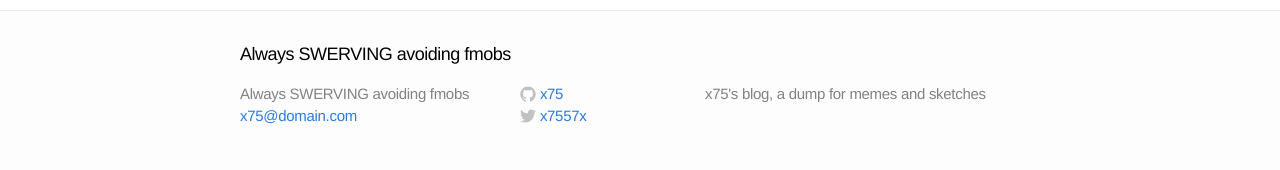
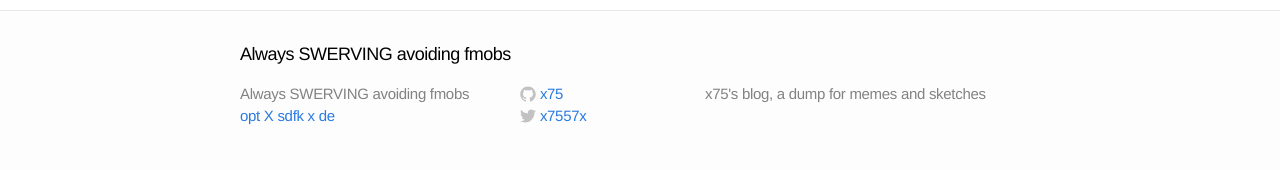
Before and after one commit to x75/x75.github.io, a Jekyll site: the page built from index.html, in a window 1280 px wide. Shown: the part 1696-1866 px from the top of the page. Built offline with Jekyll 4.4.1, drawn with Linux system fonts in a browser that asks for light colours.

Commit message:
fixed email

```diff
--- a/_config.yml
+++ b/_config.yml
@@ -1,6 +1,6 @@
 # Site settings
 title: Always SWERVING avoiding fmobs
-email: x75@domain.com
+email: opt X sdfk x de
 description: "x75's blog, a dump for memes and sketches"
 baseurl: ""
 url: "http://x75.github.io"
```
